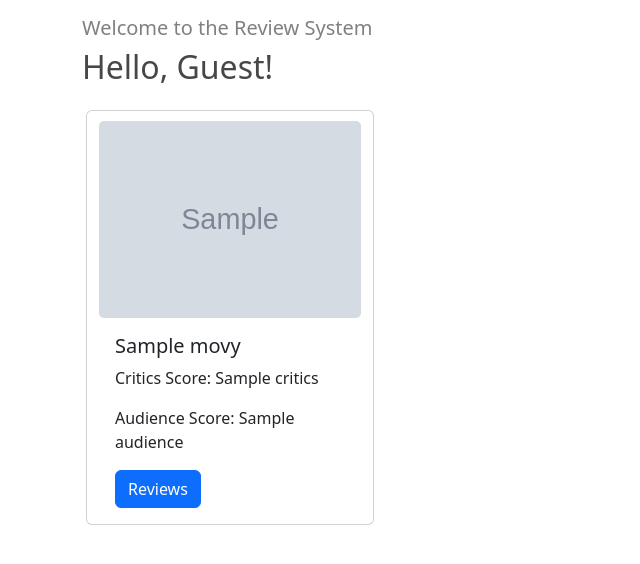
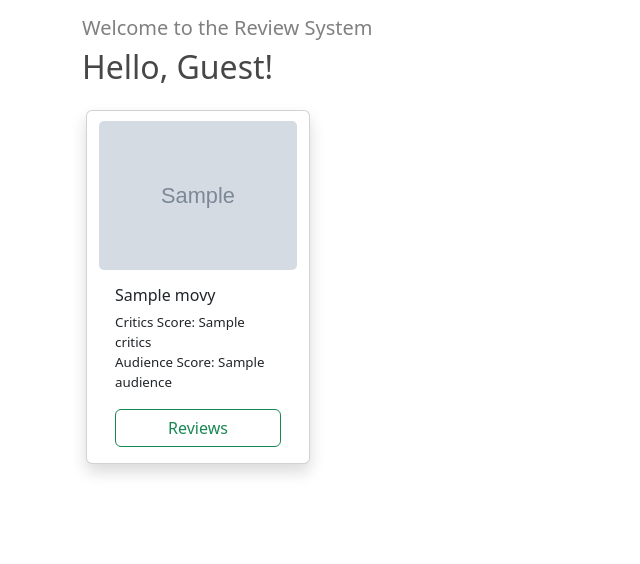
Before and after one commit to girijachachada/ReviewSync, a Flask app: page /home in a window 1280 px wide. Shown: the part 56-620 px from the top of the page, without its empty margins (0-640 px from the left). Run offline with Flask 3, Linux system fonts and the light colour scheme; grey boxes marked "Sample" are stand-in pictures; a database or web service that is not in the repository returns one stand-in record (values such as "Sample title"); some libraries are stand-ins or nearby versions.

Commit message:
Updated reviews.html

```diff
--- a/templates/home.html
+++ b/templates/home.html
@@ -8,6 +8,13 @@
     <link href="https://cdn.jsdelivr.net/npm/bootstrap@5.3.3/dist/css/bootstrap.min.css" rel="stylesheet"
         integrity="sha384-QWTKZyjpPEjISv5WaRU9OFeRpok6YctnYmDr5pNlyT2bRjXh0JMhjY6hW+ALEwIH" crossorigin="anonymous">
     <link rel="stylesheet" href="{{ url_for('static', filename='style.css') }}">
+    <style>
+        .card-title {
+            white-space: nowrap;
+            overflow: hidden;
+            text-overflow: ellipsis;
+        }
+    </style>
 </head>
 
 <body>
@@ -54,13 +61,13 @@
 
         <div class="row">
             {% for movie in movies %}
-            <div class="card mx-3 my-3" style="width: 18rem;">
+            <div class="card mx-3 my-3 shadow" style="width: 14rem;">
                 <img src="{{ movie.image_url }}" class="card-img-top" alt="{{ movie.title }}" style="border-radius: 5px;margin-top: 10px;">
                 <div class="card-body">
-                    <h5 class="card-title">{{ movie.movie_name }}</h5>
-                    <p class="card-text">Critics Score: {{ movie.scores.critics }}</p>
-                    <p class="card-text">Audience Score: {{ movie.scores.audience }}</p>
-                    <a href="{{ url_for('show_reviews', movie_id=movie._id) }}" class="btn btn-primary">Reviews</a>
+                    <h6 class="card-title">{{ movie.movie_name }}</h6>
+                    <p class="card-text" style="font-size: smaller;">Critics Score: {{ movie.scores.critics }}
+                    <br>Audience Score: {{ movie.scores.audience }}</p>
+                    <a href="{{ url_for('show_reviews', movie_id=movie._id) }}" class="btn btn-outline-success" style="text-align: center;width: 100%;">Reviews</a>
                 </div>
             </div>
             {% endfor %}
```
Also changed, not shown: templates/reviews.html (+7 -6 lines).
